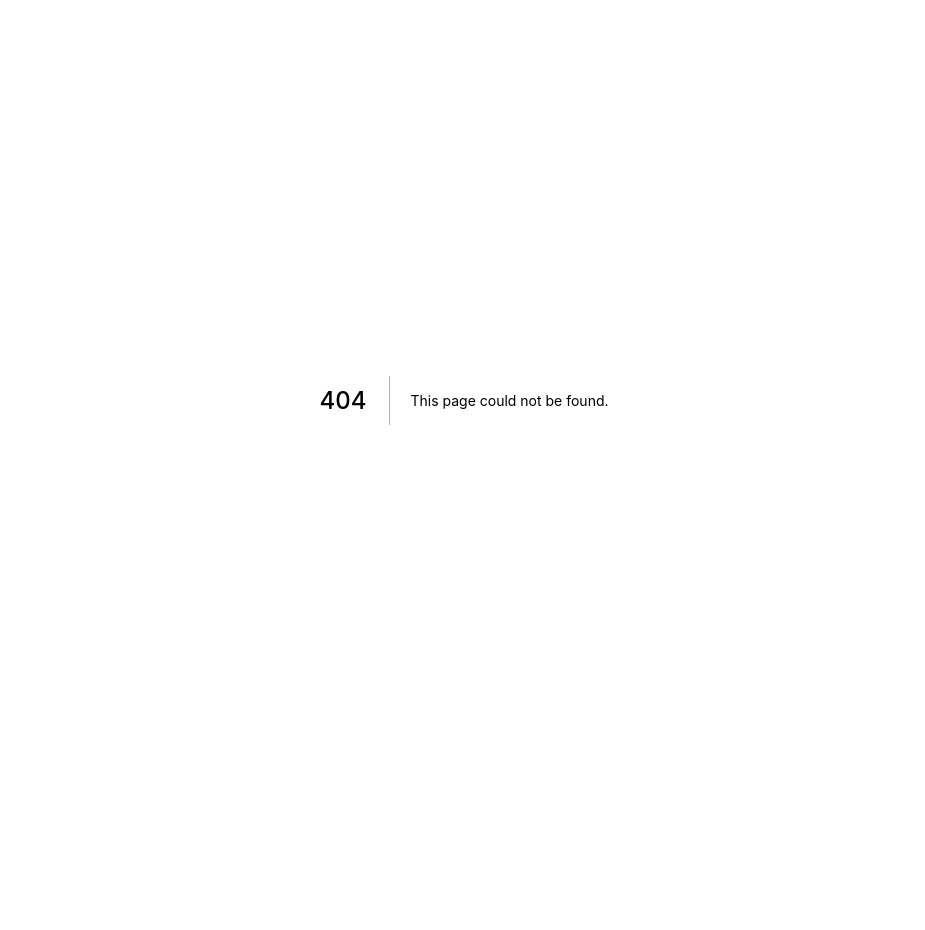
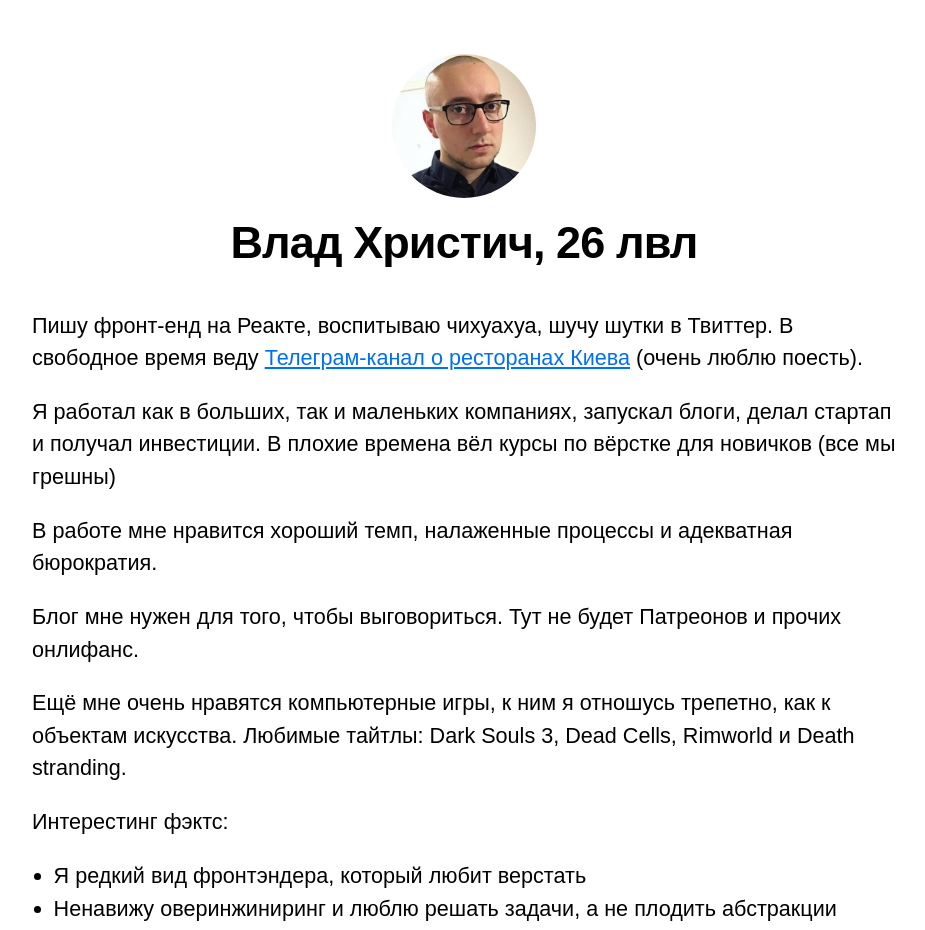
Before and after one commit to vkhrystych/vkhrystych.dev, a Next.js app: page /about in a window 1280 px wide. Before the commit this address had no page. Shown: the top 930 px of the page, without its empty margins (176-1101 px from the left). Before the commit the page ends 800 px from the top, so only its background shows below. Built offline with nearby package versions, Linux system fonts and the light colour scheme.

Commit message:
hide post about bot; add about page

```diff
--- /dev/null
+++ b/pages/about/index.js
@@ -0,0 +1,62 @@
+import Head from "next/head";
+
+import utilStyles from "../../styles/utils.module.css";
+import styles from "../../components/layout.module.scss";
+import indexPageStyles from "../../components/index-page.module.scss";
+
+import Layout from "../../components/layout";
+
+export default function About({ allPostsData }) {
+  return (
+    <Layout>
+      <Head>
+        <title>Обо мне</title>
+      </Head>
+
+      <header className={styles.header}>
+        <img
+          alt="Vladyslav Khrystych"
+          src="/images/avatar.jfif"
+          className={`${styles.headerHomeImage} ${utilStyles.borderCircle}`}
+        />
+        <h1 className={utilStyles.heading2Xl}>Влад Христич, 26 лвл</h1>
+      </header>
+
+      <section className={utilStyles.headingMd}>
+        <p>
+          Пишу фронт-енд на Реакте, воспитываю чихуахуа, шучу шутки в Твиттер.
+          В свободное время веду <a href="https://t.me/kyiveat">Телеграм-канал о ресторанах Киева</a> (очень люблю поесть).
+        </p>
+
+        <p>
+          Я работал как в больших, так и маленьких компаниях, запускал блоги, делал стартап и получал инвестиции.
+
+          В плохие времена вёл курсы по вёрстке для новичков (все мы грешны)
+        </p>
+
+        <p> В работе мне нравится хороший темп, налаженные процессы и адекватная бюрократия.</p>
+
+        <p>Блог мне нужен для того, чтобы выговориться. Тут не будет Патреонов и прочих онлифанс.</p>
+
+        <p>
+          Ещё мне очень нравятся компьютерные игры, к ним я отношусь трепетно, как к объектам искусства.
+          Любимые тайтлы: Dark Souls 3, Dead Cells, Rimworld и Death stranding.
+        </p>
+
+        <p>Интерестинг фэктс:</p>
+
+        <ul>
+          <li>Я редкий вид фронтэндера, который любит верстать</li>
+          <li>Ненавижу оверинжиниринг и люблю решать задачи, а не плодить абстракции</li>
+          <li>Невероятно люблю электронику. Механические клавиатуры, наушники, консоли - это всё обо мне. Ну, и конечно же, чем больше мониторов - тем лучше</li>
+        </ul>
+      </section>
+
+      <style jsx>{`
+        ul {
+          padding-left: 1.2rem;
+        }
+      `}</style>
+    </Layout>
+  );
+}
```
Also changed, not shown: posts/creating-good-morning-bot-using-nodejs-telegram-and-firebase.txt (renamed from posts/creating-good-morning-bot-using-nodejs-telegram-and-firebase.md).
